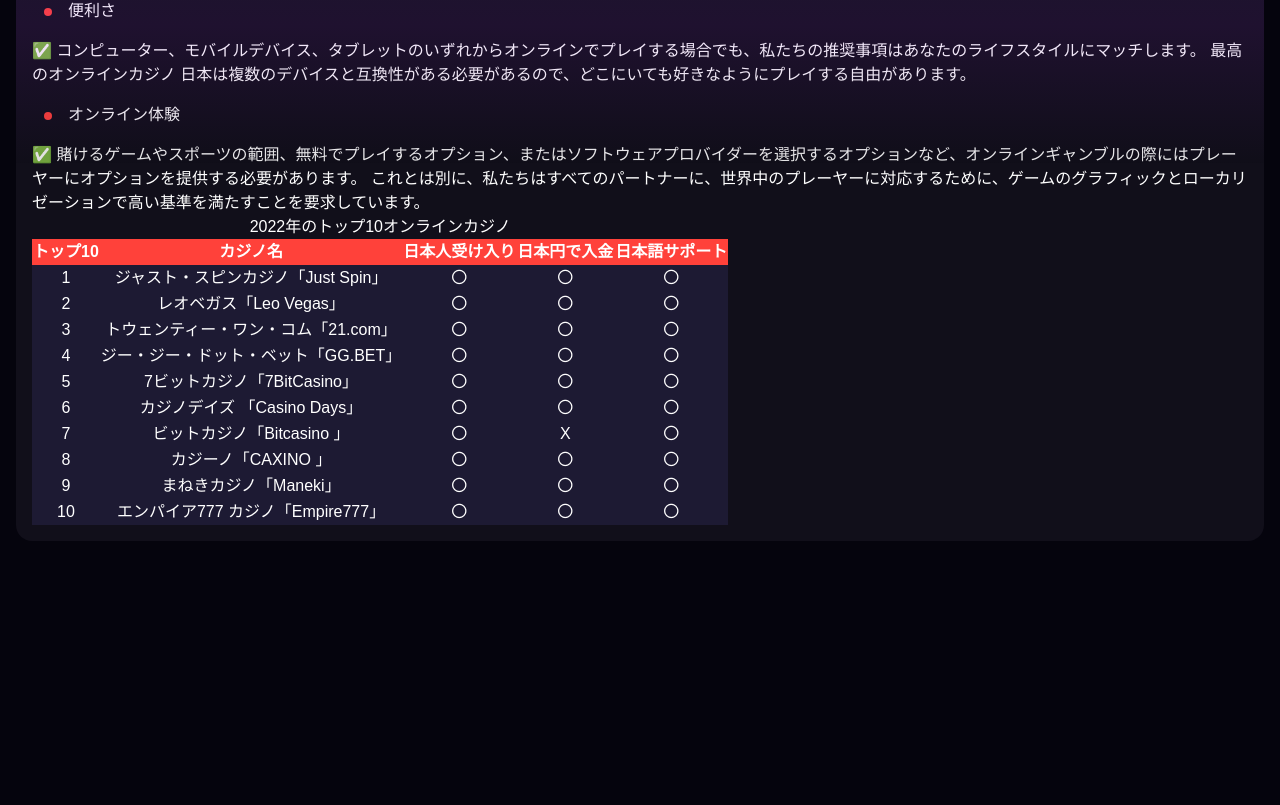
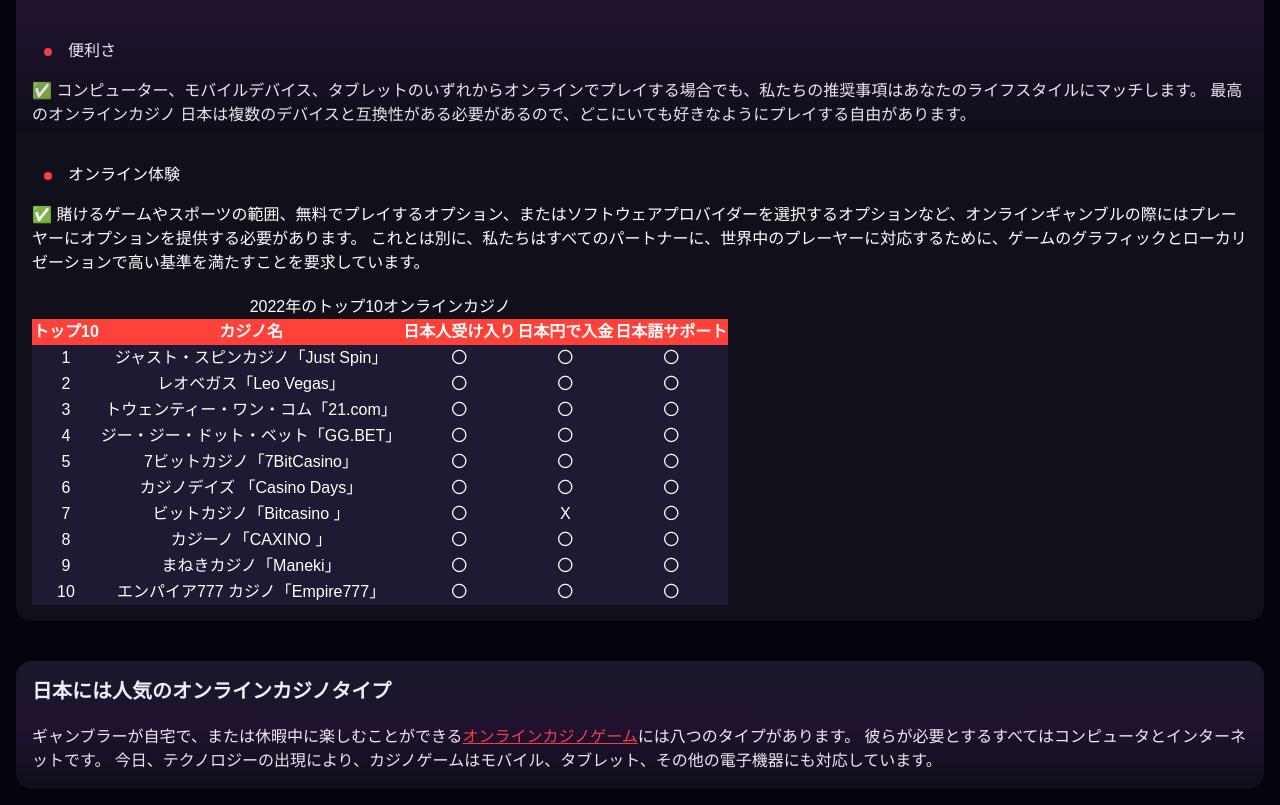
Before and after one commit to sifatulrabbi/fiverr-afuramask-frontpage-clone, a React (Create React App) app: page / in a window 1280 px wide. Shown: the part 5908-6713 px from the top of the page. Before the commit the page ends 6465 px from the top, so only its background shows below. Built offline with nearby package versions, Linux system fonts and the light colour scheme.

Commit message:
feat: add feature card

```diff
--- a/src/App.jsx
+++ b/src/App.jsx
@@ -18,6 +18,20 @@
                 <DescSection />
                 <FaqSection />
                 <WhyUsSection />
+                <div className="card-gradient mt-10">
+                    <h5 className="text-xl font-bold text-center">
+                        日本には人気のオンラインカジノタイプ
+                    </h5>
+                    <p>
+                        ギャンブラーが自宅で、または休暇中に楽しむことができる
+                        <a href="/" className="underline text-primary">
+                            オンラインカジノゲーム
+                        </a>
+                        には八つのタイプがあります。
+                        彼らが必要とするすべてはコンピュータとインターネットです。
+                        今日、テクノロジーの出現により、カジノゲームはモバイル、タブレット、その他の電子機器にも対応しています。
+                    </p>
+                </div>
             </main>
         </>
     );
--- /dev/null
+++ b/src/features/FeatureCard.jsx
@@ -0,0 +1,13 @@
+import React from "react";
+
+export const FeatureCard = ({ title, img, text }) => {
+    return (
+        <div className="card-gradient">
+            <h4 className="">{title}</h4>
+            <div>
+                <img src={img} alt={title} className="float-left" />
+                <p>{text}</p>
+            </div>
+        </div>
+    );
+};
--- a/src/features/WhyUsSection.jsx
+++ b/src/features/WhyUsSection.jsx
@@ -66,7 +66,7 @@
                 </article>
             </div>
 
-            <div className="why-us-article rounded-2xl p-4">
+            <div className="card-gradient rounded-2xl p-4">
                 <WhyUsArticle
                     listItemText="ボーナスとプロモーション"
                     text="✅ 誰もがバンクロールに追加のブーストを与えるためのボーナスオファーを愛しており、ほとんどのオンラインカジノでそれらを利用できます。 私たちの専門家は、最も印象的なオファーを探すだけでなく、彼らが本当に期待通りに有益であることを確実にするために細心の注意を払っています。"
@@ -77,7 +77,7 @@
                 />
             </div>
 
-            <div className="why-us-article rounded-2xl p-4">
+            <div className="card-gradient rounded-2xl p-4">
                 <WhyUsArticle
                     listItemText="オンラインカジノサポート"
                     text="✅ トップサイトは広範なカスタマーサポートを提供するため、これを厳密に確認しています。 常にユーザーに連絡することをお勧めしますが、実際の人が効率的に質問に答えることの重要性を理解しています。日本語のサポートは大切なパートです。"
--- a/src/features/index.js
+++ b/src/features/index.js
@@ -7,3 +7,4 @@
 export * from "./FaqSection";
 export * from "./WhyUsSection";
 export * from "./CasinosTable";
+export * from "./FeatureCard";
--- a/src/index.css
+++ b/src/index.css
@@ -53,3 +53,18 @@
 .accordion-content[aria-expanded="false"] {
     @apply max-h-0;
 }
+
+.card-gradient {
+    @apply relative overflow-hidden rounded-2xl p-4 text-white bg-[#110f1a] flex flex-col justify-start items-start gap-5;
+}
+
+.card-gradient::before {
+    @apply absolute top-0 right-0 left-0 h-full max-h-[250px];
+    content: "";
+    background: linear-gradient(
+        180deg,
+        rgba(95, 114, 189, 0.1),
+        rgba(155, 35, 234, 0.1) 54.09%,
+        rgba(4, 4, 13, 0.1)
+    );
+}
```
